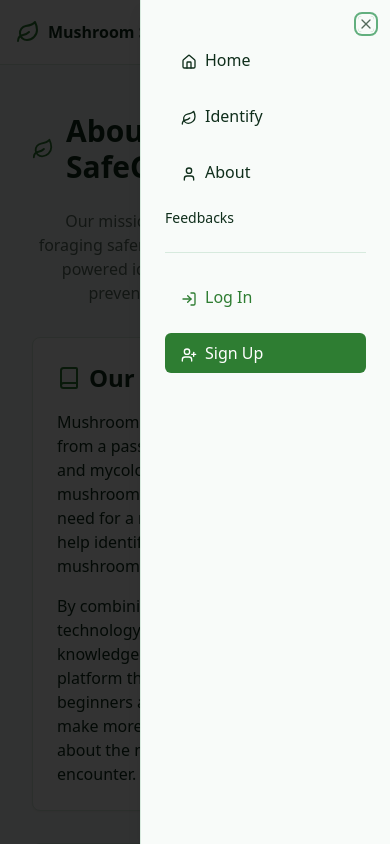
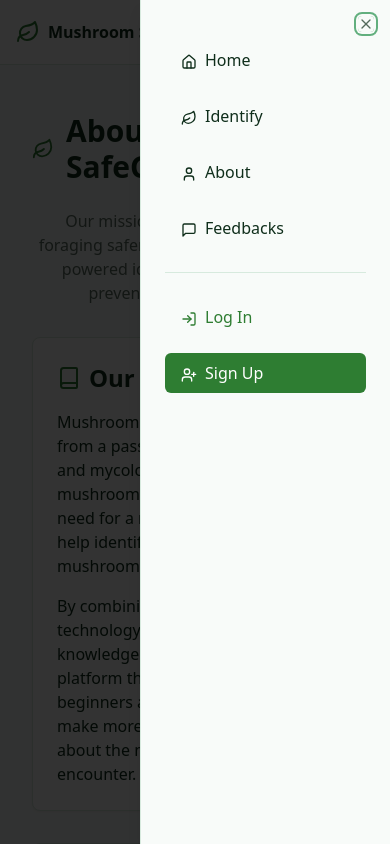
Before and after one commit to harshanabatagalla/mushroom-classifier-AI, a React (Vite) app in the folder frontend/: page /about in a window 390 px wide. Both pictures are taken after a click on the button "Toggle menu". Shown: the top 844 px of the page. Built offline with nearby package versions, Linux system fonts and the light colour scheme.

Commit message:
feat: add MessageSquare icon and enhance feedback link styling in Header component

```diff
--- a/frontend/src/components/Layout/Header.jsx
+++ b/frontend/src/components/Layout/Header.jsx
@@ -11,7 +11,7 @@ import {
   DropdownMenuTrigger,
 } from "@/components/ui/dropdown-menu";
 import { Sheet, SheetContent, SheetTrigger } from "@/components/ui/sheet";
-import { Leaf, User, LogOut, Settings, Home, Menu, LogIn, UserPlus, Layers } from 'lucide-react';
+import { Leaf, User, LogOut, Settings, Home, Menu, LogIn, UserPlus, Layers, MessageSquare } from 'lucide-react';
 
 const Header = () => {
   const { currentUser, logout, isAdmin } = useAuth();
@@ -85,7 +85,12 @@ const Header = () => {
                 <User className="inline mr-2 h-4 w-4" />
                 About
               </Link>
-              <Link to="/feedback" className="text-sm font-medium hover:text-mushroom-primary">
+              <Link
+                to="/feedback"
+                className="text-base font-medium px-4 py-2 hover:bg-gray-100 rounded-md"
+                onclick={closeMobileMenu}
+              >
+                <MessageSquare className="inline mr-2 h-4 w-4" />
                 Feedbacks
               </Link>
               {currentUser && (
```
